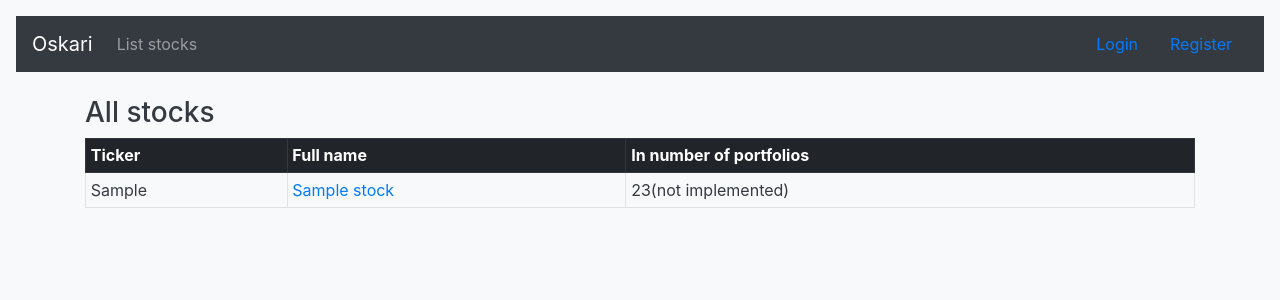
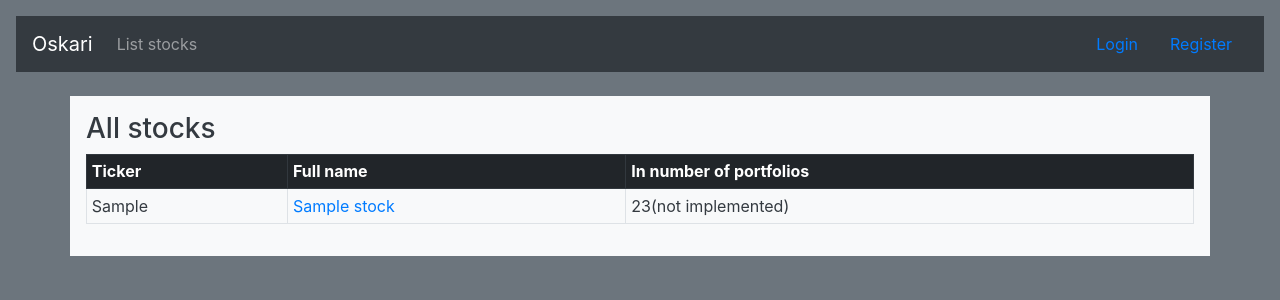
Before and after one commit to kordaniel/oskari, a Flask app: page /stocks in a window 1280 px wide. Shown: the top 300 px of the page. Run offline with Flask 2, Linux system fonts and the light colour scheme; tables that the repository leaves empty hold one stand-in row (values such as "Sample post"); parts of the project's set-up code (start-up, migrations or seed data) failed here and were passed over; some libraries are stand-ins or nearby versions.

Commit message:
more styling with bootstrap

```diff
--- a/application/templates/layout.html
+++ b/application/templates/layout.html
@@ -6,7 +6,7 @@
     <link rel="stylesheet" href="https://maxcdn.bootstrapcdn.com/bootstrap/4.0.0/css/bootstrap.min.css" integrity="sha384-Gn5384xqQ1aoWXA+058RXPxPg6fy4IWvTNh0E263XmFcJlSAwiGgFAW/dAiS6JXm" crossorigin="anonymous">
   </head>
 
-  <body class=" p-3 mb-2 bg-light text-dark">
+  <body class="p-3 mb-2 bg-secondary text-white">
     <nav class="navbar navbar-expand-md navbar-dark bg-dark mb-4">
       <a class="navbar-brand" href="{{ url_for('index') }}">Oskari</a>
       <button class="navbar-toggler" type="button" data-toggle="collapse" data-target="#navbarCollapse" aria-controls="navbarCollapse" aria-expanded="false" aria-label="Toggle navigation">
@@ -49,7 +49,7 @@
       </div>
     </nav>
 
-    <main role="main" class="container">
+    <main role="main" class="container p-3 mb-2 bg-light text-dark">
       <div class="starter-template">
         {% block body %}
         <p>
--- a/application/templates/stocks/list.html
+++ b/application/templates/stocks/list.html
@@ -20,7 +20,7 @@
       <td>23(not implemented)</td>
       {% if current_user.is_authenticated and current_user.is_superuser() is sameas true %}
       <td>
-        <button class="btn btn-dark" onclick="sendDeleteRequest('{{ url_for('stocks_view', stock_id=stock.id) }}')">Delete</button>
+        <button class="btn btn-danger" onclick="sendDeleteRequest('{{ url_for('stocks_view', stock_id=stock.id) }}')">Delete</button>
       </td>
       {% endif %}
     </tr>
--- a/application/templates/users/all_users.html
+++ b/application/templates/users/all_users.html
@@ -32,7 +32,7 @@
           </form>
         </td>
         <td>
-          <button class="btn btn-dark" onclick="sendDeleteRequest('{{ url_for('delete_user', user_id=user.id) }}')">Delete</button>
+          <button class="btn btn-danger" onclick="sendDeleteRequest('{{ url_for('delete_user', user_id=user.id) }}')">Delete</button>
         </td>
         {% endif %}
       </tr>
--- a/application/templates/users/user.html
+++ b/application/templates/users/user.html
@@ -14,7 +14,7 @@
 
     <p><a class="btn btn-dark" href="{{ url_for('auth_edit_profile', user_id=user.id) }}">Update Profile</a></p>
     <p><a class="btn btn-dark" href="{{ url_for('auth_edit_profile', user_id=user.id) }}">Change Password</a></p>
-    <p><a class="btn btn-dark" href="{{ url_for('auth_edit_profile', user_id=user.id) }}">Delete Account</a></p>
+    <p><a class="btn btn-danger" href="{{ url_for('auth_edit_profile', user_id=user.id) }}">Delete Account</a></p>
   </div>
 
   <div>
```
